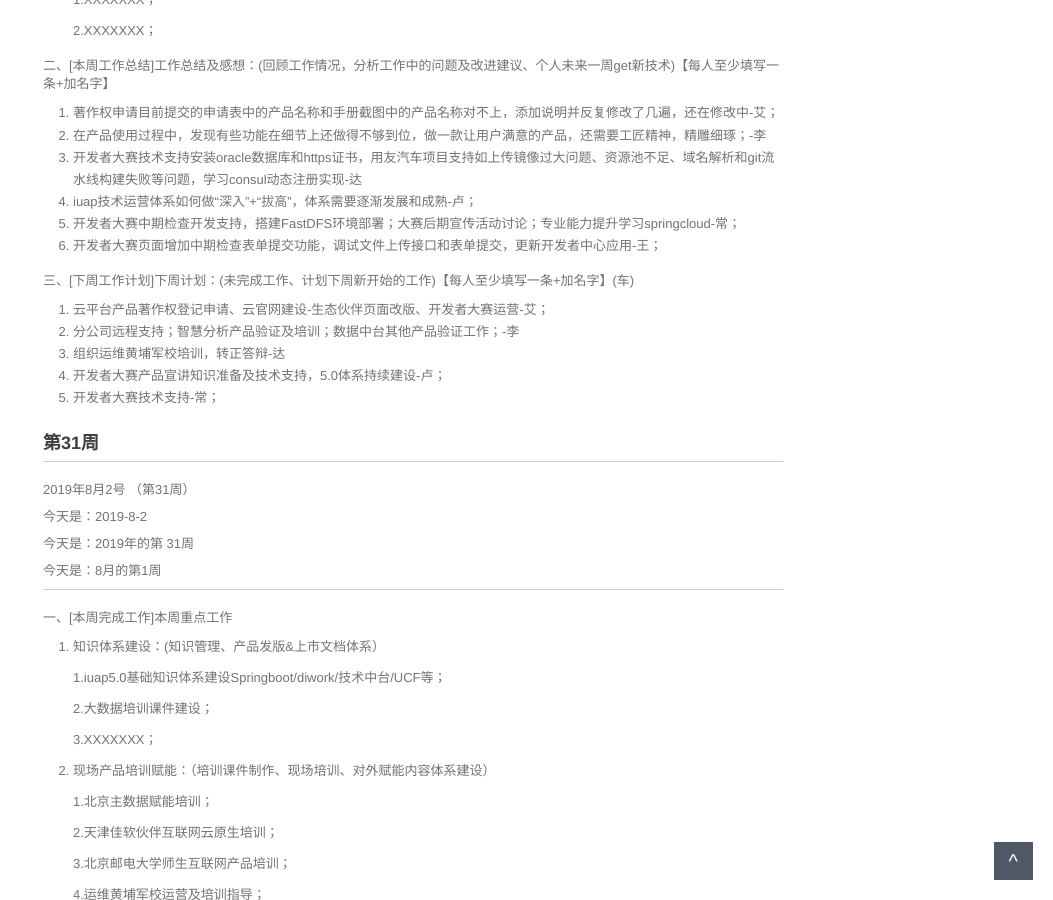
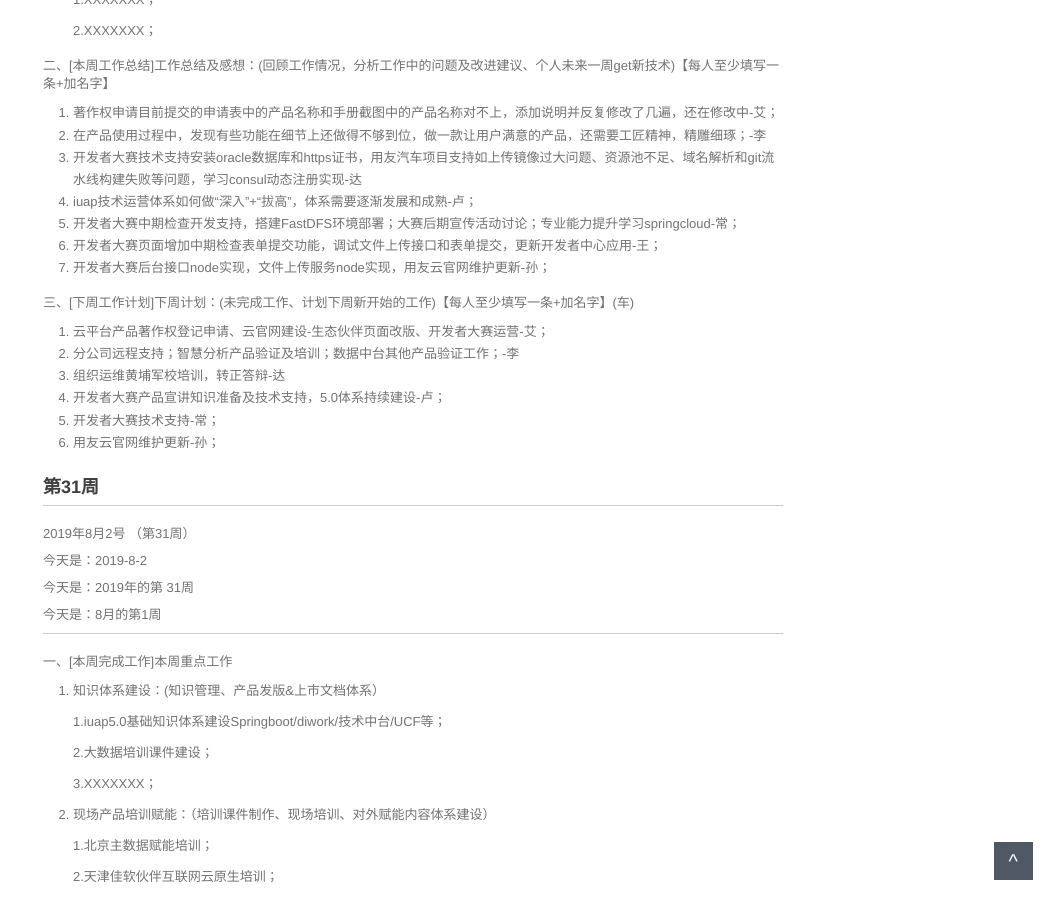
Before and after one commit to walllFlower/blog, a Jekyll site: the page built from _posts/2018-07-17-day_report_cxz.md, in a window 1280 px wide and 900 px high, scrolled down 1244 px. Shown: the whole window, without its empty margins (227-1280 px from the left). Built offline with Jekyll 4.4.1, drawn with Linux system fonts in a browser that asks for light colours; comment, search, counter and statistics services are not loaded.

Commit message:
Update 2018-07-17-day_report_cxz.md

```diff
--- a/_posts/2018-07-17-day_report_cxz.md
+++ b/_posts/2018-07-17-day_report_cxz.md
@@ -82,6 +82,7 @@ categories: 技术运营工作周报
 4. iuap技术运营体系如何做“深入”+“拔高”，体系需要逐渐发展和成熟-卢；
 5. 开发者大赛中期检查开发支持，搭建FastDFS环境部署；大赛后期宣传活动讨论；专业能力提升学习springcloud-常；
 5. 开发者大赛页面增加中期检查表单提交功能，调试文件上传接口和表单提交，更新开发者中心应用-王；
+6. 开发者大赛后台接口node实现，文件上传服务node实现，用友云官网维护更新-孙；
 
 三、[下周工作计划]下周计划：(未完成工作、计划下周新开始的工作)【每人至少填写一条+加名字】(车)
 
@@ -90,7 +91,7 @@ categories: 技术运营工作周报
 3. 组织运维黄埔军校培训，转正答辩-达
 4. 开发者大赛产品宣讲知识准备及技术支持，5.0体系持续建设-卢；
 5. 开发者大赛技术支持-常；
-
+6. 用友云官网维护更新-孙；
 
 ###  第31周
 
```
